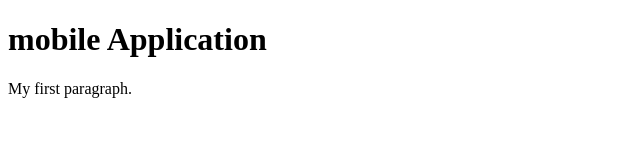
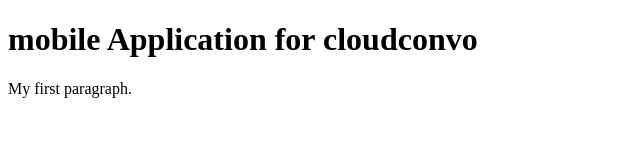
Before and after one commit to tkibnyusuf/mobileapp, a plain HTML site: page index.html in a window 1280 px wide. Shown: the whole page, without its empty margins (0-640 px from the left). Drawn offline with Linux system fonts and the light colour scheme.

Commit message:
new commit

```diff
--- a/index.html
+++ b/index.html
@@ -2,7 +2,7 @@
 <html>
 <body>
 
-<h1>mobile Application</h1>
+<h1>mobile Application for cloudconvo</h1>
 <p>My first paragraph.</p>
 
 </body>
```
